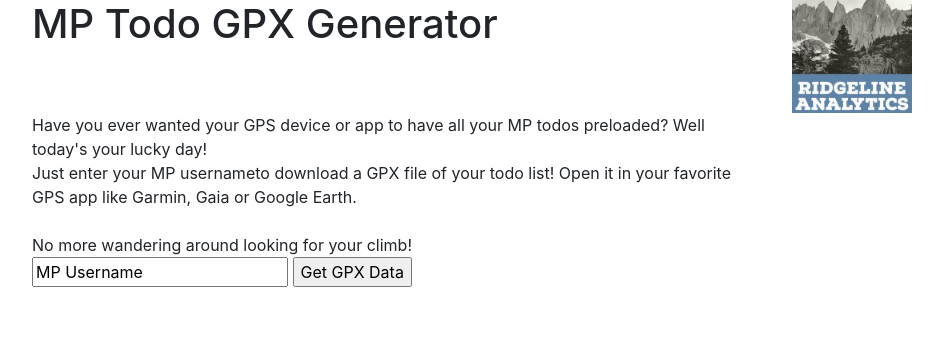
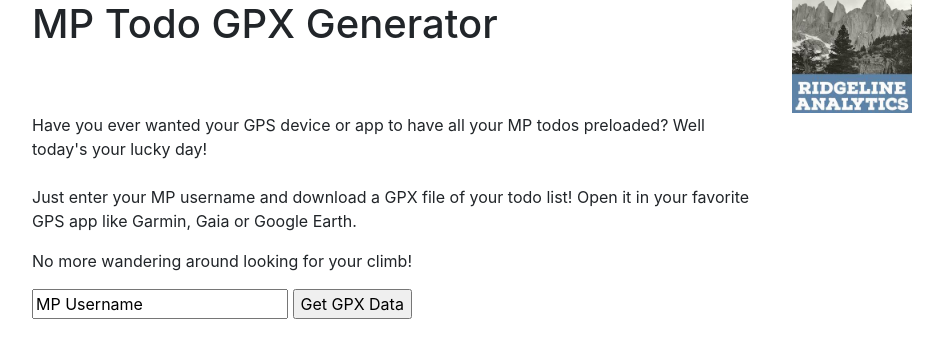
Before and after one commit to Matthew-P-Lee/MP-GPX, a Flask app: page / in a window 1280 px wide. Shown: the top 358 px of the page, without its empty margins (53-996 px from the left). Run offline with Flask 2, Linux system fonts and the light colour scheme; some libraries are stand-ins or nearby versions.

Commit message:
html fix

```diff
--- a/templates/main.html
+++ b/templates/main.html
@@ -46,9 +46,14 @@
 
 		<div class="row">
 			<div class=col-sm-8>
+				<p>
 				Have you ever wanted your GPS device or app to have all your MP todos preloaded?  Well today's your lucky day!
-				<br />Just enter your MP usernameto download a GPX file of your todo list! Open it in your favorite GPS app like Garmin, Gaia or Google Earth.
-				<br /><br />No more wandering around looking for your climb!
+				<br/><br/>
+				Just enter your MP username and download a GPX file of your todo list! Open it in your favorite GPS app like Garmin, Gaia or Google Earth.
+				</p>
+				<p>
+				No more wandering around looking for your climb!
+				</p>
 			</div>
 		</div>
 
```
